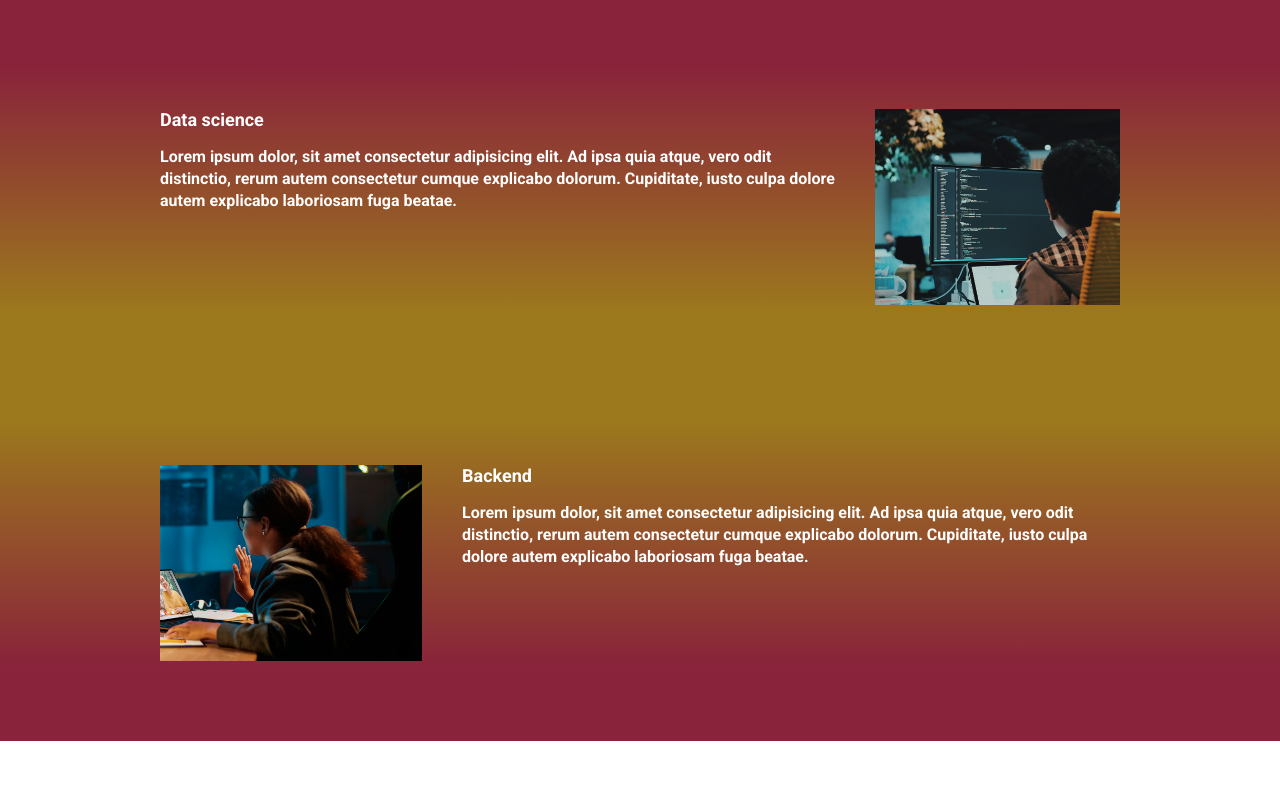
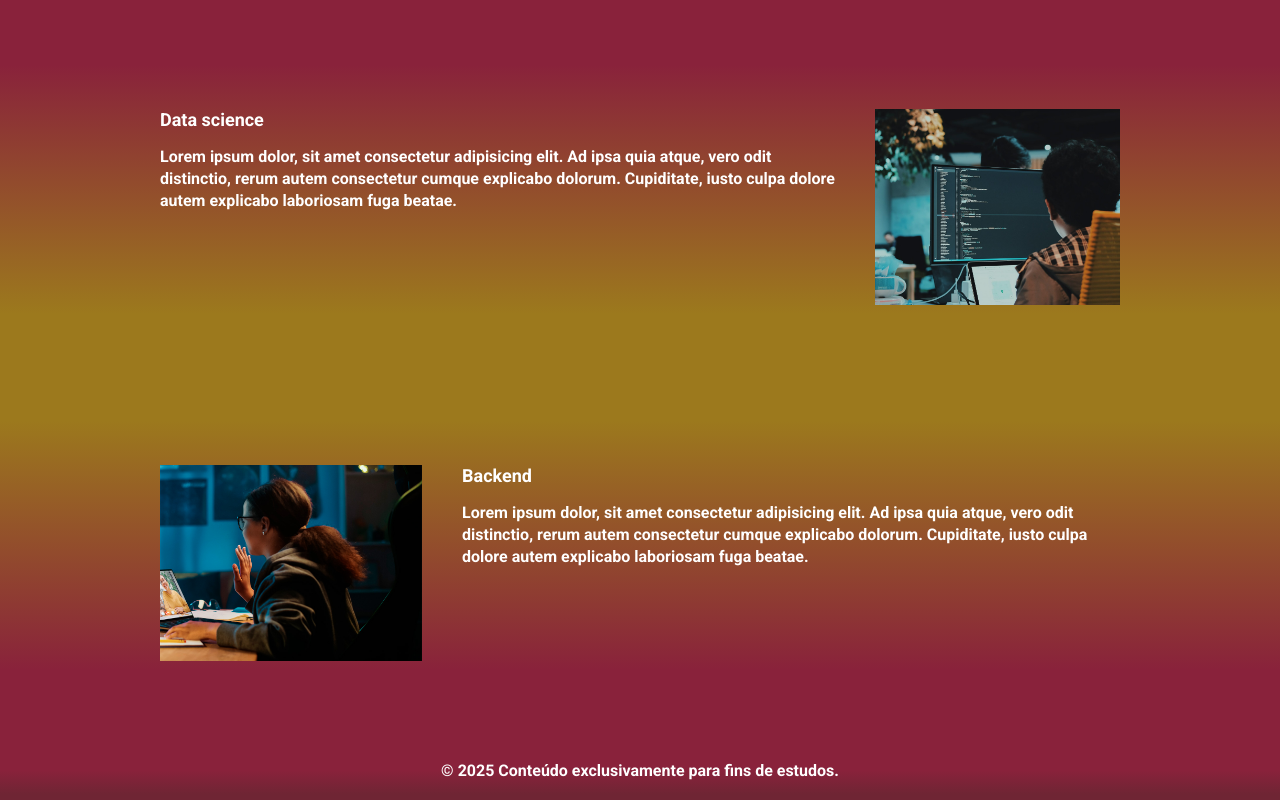
Before and after one commit to Devwe22/landing_page_evento, a website built with Parcel: page src/index.html in a window 1280 px wide. Shown: the part 1244-2044 px from the top of the page. Before the commit the page ends 1985 px from the top, so only its background shows below. Built offline with nearby package versions, Linux system fonts and the light colour scheme.

Commit message:
Add files via upload

```diff
--- a/src/index.html
+++ b/src/index.html
@@ -95,6 +95,13 @@
             <img class="event__image" src="./images/backend.png" alt="backend">
         </div>
     </section>
+    <div class="footer">
+        <div class="container">
+            <footer>
+                <p class="centralizar-texto">&copy; 2025 Conteúdo exclusivamente para fins de estudos.</p>
+            </footer>
+        </div>
+    </div>
 
 
     <script src="https://unpkg.com/aos@next/dist/aos.js"></script>
--- a/src/scripts/main.js
+++ b/src/scripts/main.js
@@ -53,8 +53,4 @@ AOS.init();
             // Reduz o tempo restante
             timeRemaining -= 1000; // reduz 1 segundo
 
-            if(distanciaAteOEvento < 0 ) {
-                clearInterval(contarAHoras);
-                countdownElement.innerHTML = 'Evento expirado';
-            }
         }, 1000);
--- /dev/null
+++ b/src/styles/components/_footer.scss
@@ -0,0 +1,18 @@
+.footer {
+        padding-top: 20px;
+        padding-bottom: 20px;
+        background-image: linear-gradient(#89223B 50%, #6f2534 90%);
+        margin: 0 auto;
+
+}
+
+.container {
+
+        max-width: 1200px;
+        margin: 0 auto;
+}
+
+.centralizar-texto {
+        text-align: center;
+        margin: 0;
+}
--- a/src/styles/main.scss
+++ b/src/styles/main.scss
@@ -2,7 +2,7 @@
 @use 'components/infosbar';
 @use 'components/buttons';
 @use 'components/event';
-
+@use 'components/footer';
 
 
 /* reset - padrao do site*/
```
